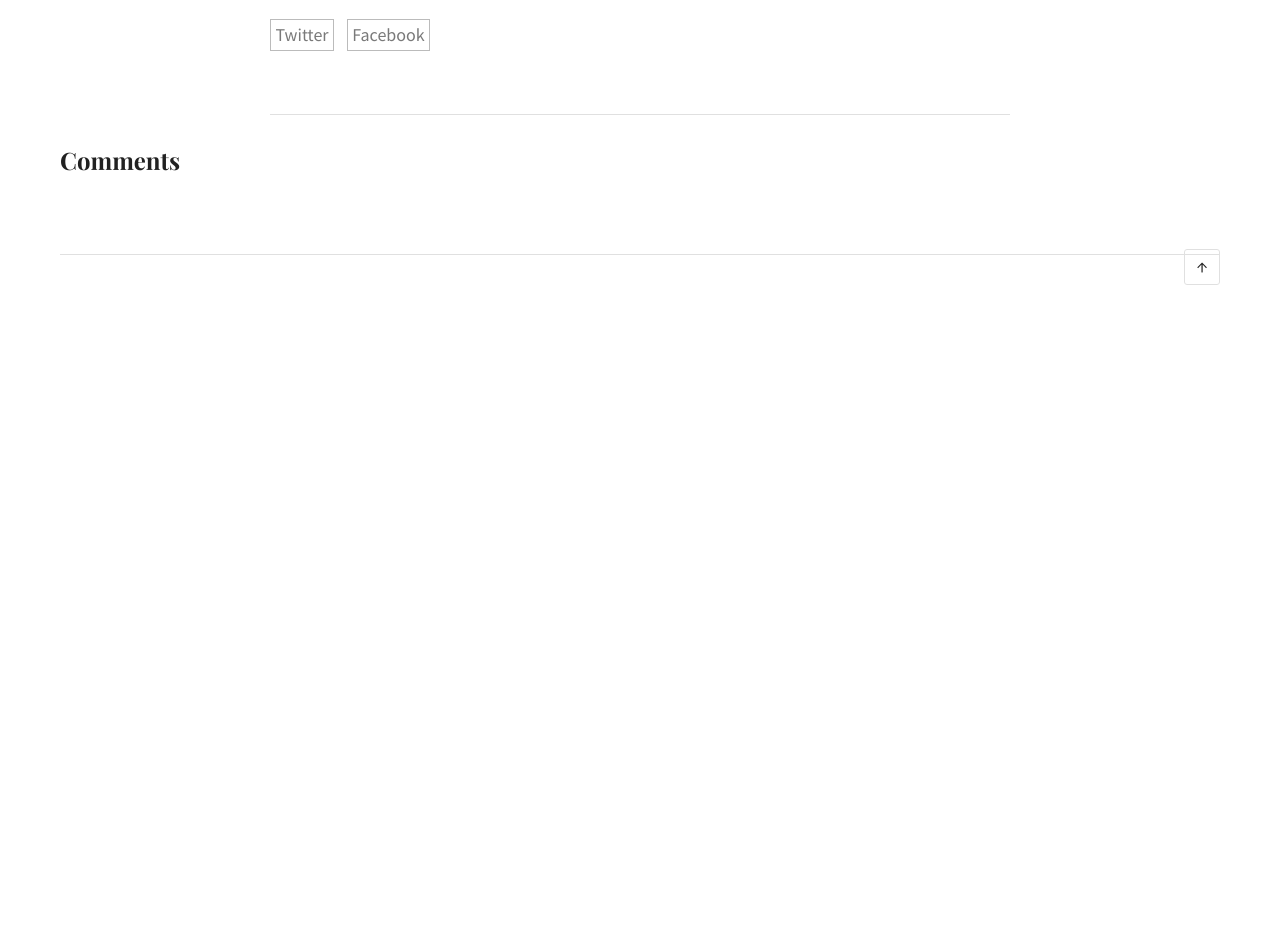
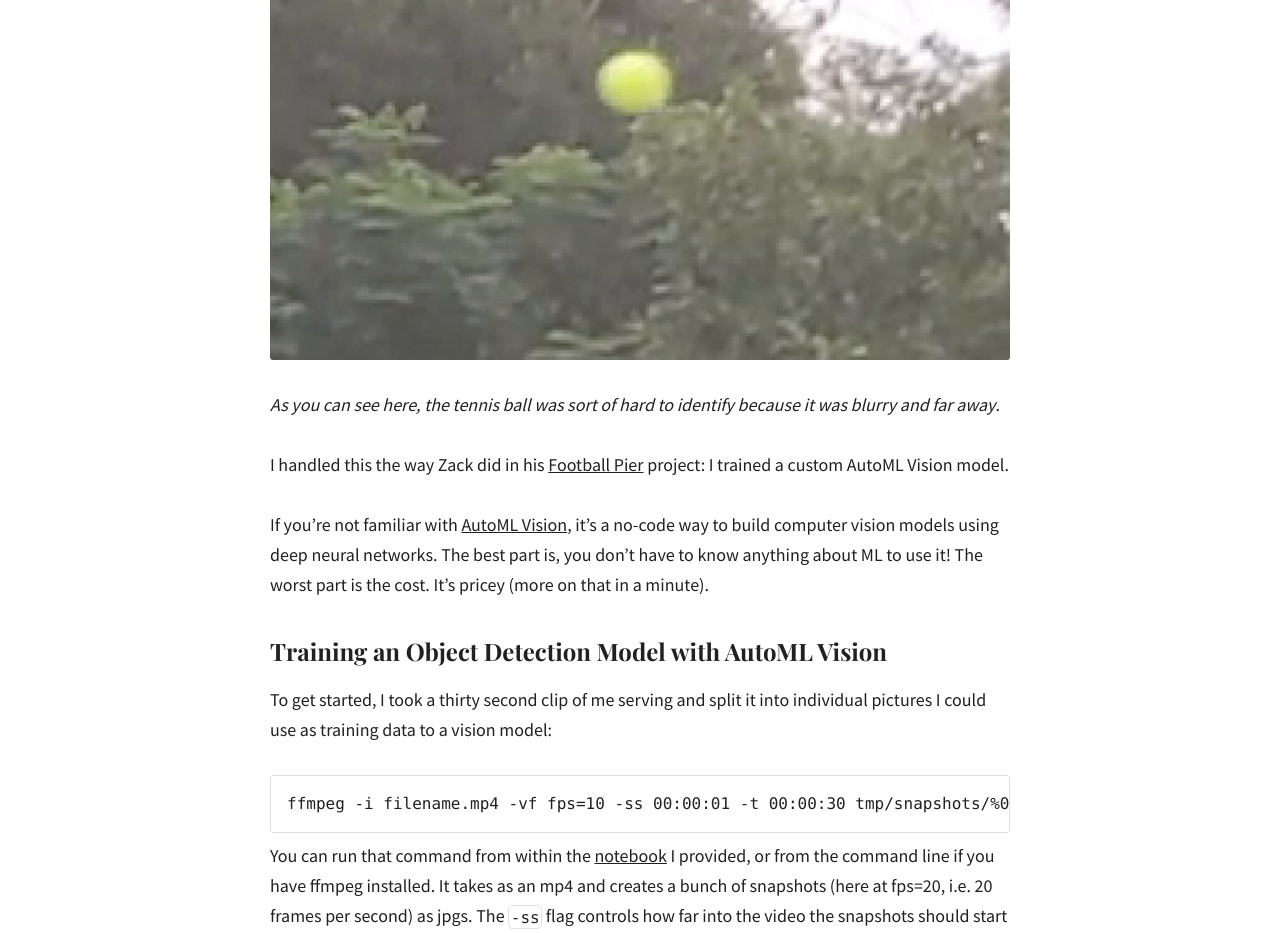
Before and after one commit to dalequark/daleonai, a Jekyll site: the page built from _posts/2020-07-07-can-ai-make-you-a-better-athlete-using-machine-learning-to-analyze-tennis-serves-and-penalty-kicks.md, in a window 1280 px wide and 1400 px high, scrolled down 8776 px. Shown: the top 933 px of the window. Built offline with Jekyll 4.4.1, drawn with Linux system fonts in a browser that asks for light colours; some web fonts are replaced; comment, search, counter and statistics services are not loaded; before the commit the page ends 9091 px from its top, so only the background shows below that; some of the changed text lies outside the part shown.

Commit message:
Update from Forestry.io Dale updated _posts/2020-07-07-can-ai-make-you-a-better-athlete-using-machine-learning-to-analyze-tennis-serves-and-penalty-kicks.md

```diff
--- a/_posts/2020-07-07-can-ai-make-you-a-better-athlete-using-machine-learning-to-analyze-tennis-serves-and-penalty-kicks.md
+++ b/_posts/2020-07-07-can-ai-make-you-a-better-athlete-using-machine-learning-to-analyze-tennis-serves-and-penalty-kicks.md
@@ -30,7 +30,7 @@
 
 It's time you never get back. Unless, of course, you figure out a way use that high school math to become a better athlete.
 
-Which is what we'll be looking at today! In this post, I'll show you how to use Machine Learning to analyze your performance in your sport of choice (as an example, I'll be using my tennis serve, but you can easily adopt the technique to other games). By the way, this project was inspired by my recent interview with Zack Akil, where we talked about analyzing penalty kicks, for the Making With Machine Learning YouTube show.
+Which is what we'll be looking at today! In this post, I'll show you how to use Machine Learning to analyze your performance in your sport of choice (as an example, I'll be using my tennis serve, but you can easily adopt the technique to other games). By the way, this project was inspired by [my recent interview](https://www.youtube.com/watch?v=yLrOy2Xedgk) with Zack Akil, who used the same techniques to analyze penalty kicks in soccer.
 
 Already, machine learning plays a role in sports: companies [use it to](https://www.nytimes.com/2020/04/08/technology/ai-sports-athletes-machine-learning.html) identify players’ unique talents, detect injuries earlier, and broker optimal player trades. Plus, almost every professional sport (NFL, NHL, MLB, NBA, soccer, golf, cricket, to name a few) uses ML technology for tracking. The NBA, for example, has deployed a sophisticated vision-based system all on courts, tracking players’ motions, reading numbers off their jerseys, analyzing how fast they pass the ball, and determining how accurately they shoot under pressure.
 
@@ -147,4 +147,34 @@
 
 ### Computing the Speed of My Serve
 
-_Coming by the end of the night... I promise!_
+Pose detection let me compute the angles of my body, but I also wanted to compute the speed of the ball after I hit it with my racket. To do that, I had to be able to track the tiny, speedy little tennis ball over time.
+
+![blurry tennis ball](/images/screen-shot-2020-07-14-at-11-50-10-pm.png "blurry tennis ball")
+
+_As you can see here, the tennis ball was sort of hard to identify because it was blurry and far away_.
+
+I handled this the way Zack did in his [Football Pier](https://www.youtube.com/watch?v=yLrOy2Xedgk) project: I trained a custom AutoML Vision model.
+
+If you're not familiar with [AutoML Vision](https://cloud.google.com/vision/automl/docs), it's a no-code way to build computer vision models using deep neural networks. The best part is, you don't have to know anything about ML to use it! The worst part is the cost. It's pricey (more on that in a minute).
+
+### Training an Object Detection Model with AutoML Vision
+
+To get started, I took a thirty second clip of me serving and split it into individual pictures I could use as training data to a vision model:
+
+    ffmpeg -i filename.mp4 -vf fps=10 -ss 00:00:01 -t 00:00:30 tmp/snapshots/%03d.jpg
+
+You can run that command from within the [notebook](https://github.com/google/making_with_ml/blob/master/sports_ai/Sports_AI_Analysis.ipynb) I provided, or from the command line if you have ffmpeg installed. It takes as an mp4 and creates a bunch of snapshots (here at fps=20, i.e. 20 frames per second) as jpgs. The `-ss` flag controls how far into the video the snapshots should start (i.e. start "seeking" at 1 second) and the flag `-t` controls how many seconds should be included (30 in this case).
+
+Once you've got all your snapshots created, you can upload them to Google Cloud storage with the command:
+
+	gsutil mb gs://my_neat_bucket  # create a new bucket
+    gsutil cp tmp/snapshots/* gs://my_neat_bucket/snapshots
+
+so
+![](/images/screen-shot-2020-07-14-at-11-59-48-pm.png)
+
+![](/images/screen-shot-2020-07-14-at-11-59-57-pm.png)
+
+![](/images/screen-shot-2020-07-15-at-12-00-12-am.png)
+
+![](/images/screen-shot-2020-07-15-at-12-00-47-am.png)
```
